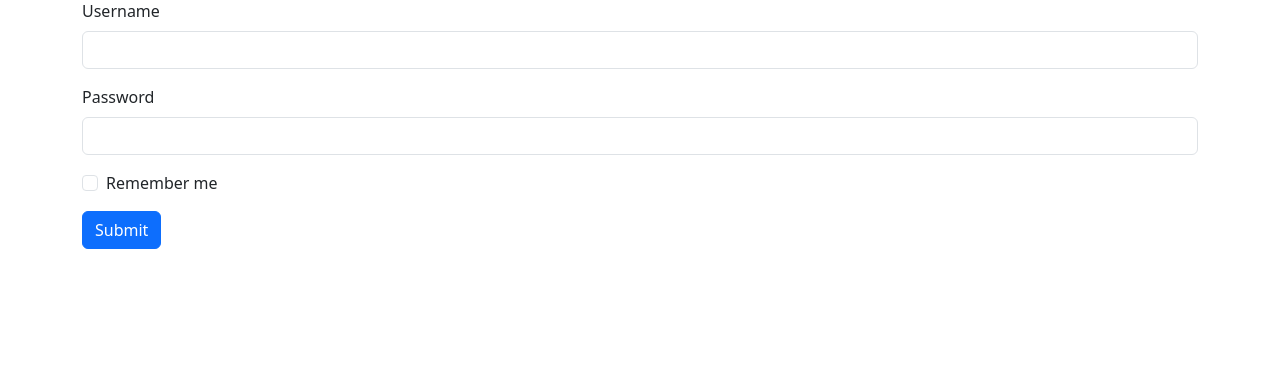
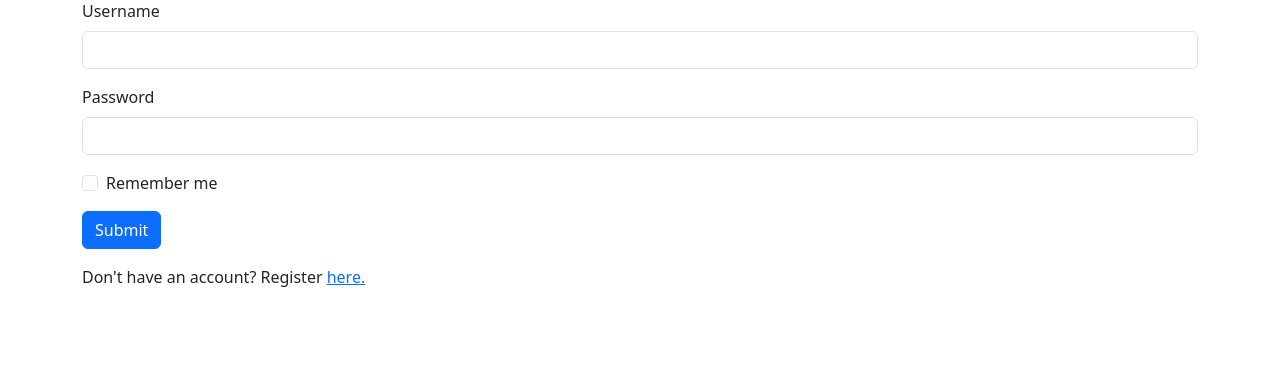
Before and after one commit to AnnaVo0/HealthBit, a Flask app: page /login in a window 1280 px wide. Shown: the part 137-510 px from the top of the page. Run offline with Flask 3, Linux system fonts and the light colour scheme; some libraries are stand-ins or nearby versions.

Commit message:
Added UI for the account registration page

```diff
--- a/app.py
+++ b/app.py
@@ -30,10 +30,16 @@ bootstrap = Bootstrap5(app)
 db = SQLAlchemy(app)
 csrf = CSRFProtect(app)
 
+# Should probably move these classes to their own file(s)
 class LoginForm(FlaskForm):
     username = StringField('Username', validators=[DataRequired(), Length(1, 20)])
     password = PasswordField('Password', validators=[DataRequired(), Length(8, 150)])
     remember = BooleanField('Remember me')
+    submit = SubmitField()
+
+class RegisterForm(FlaskForm):
+    username = StringField('Username', validators=[DataRequired(), Length(1, 20)])
+    password = PasswordField('Password', validators=[DataRequired(), Length(8, 150)])
     submit = SubmitField()
 
 @app.route('/')
@@ -44,6 +50,9 @@ def index():
 def login():
     return render_template('login.html', form = LoginForm())
 
+@app.route('/register')
+def register():
+    return render_template('register.html', form = RegisterForm())
 
 if __name__ == '__main__':
     app.run(debug=True)
--- a/templates/login.html
+++ b/templates/login.html
@@ -2,4 +2,8 @@
 
 <h1>Login</h1>
 
-{{ render_form(form) }} {{ bootstrap.load_css() }} {{ bootstrap.load_icon_font_css() }} {% endblock %}
+{{ render_form(form) }} {{ bootstrap.load_css() }} {{ bootstrap.load_icon_font_css() }}
+
+<p class="mt-3">Don't have an account? Register <a href="{{url_for('register')}}">here.</a></p>
+
+{% endblock %}
--- /dev/null
+++ b/templates/register.html
@@ -0,0 +1,5 @@
+{% extends 'base.html' %} {% block content %} {% from 'bootstrap5/form.html' import render_form %}
+
+<h1>Register</h1>
+
+{{ render_form(form) }} {{ bootstrap.load_css() }} {{ bootstrap.load_icon_font_css() }} {% endblock %}
```
